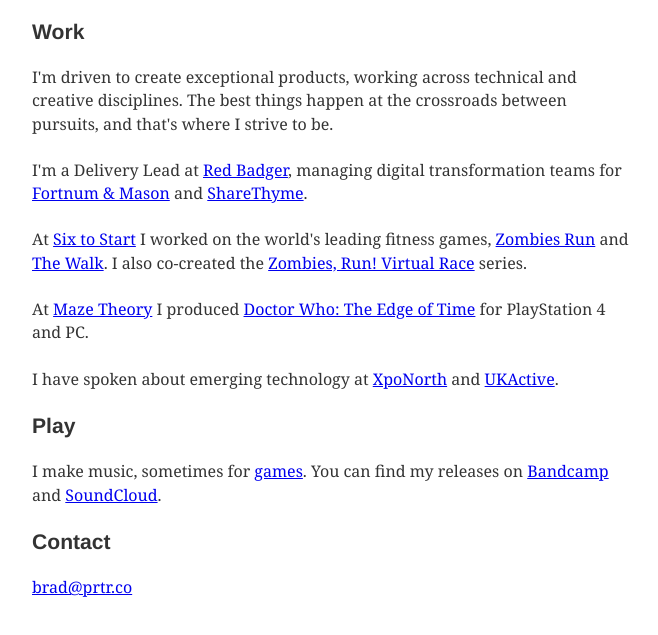
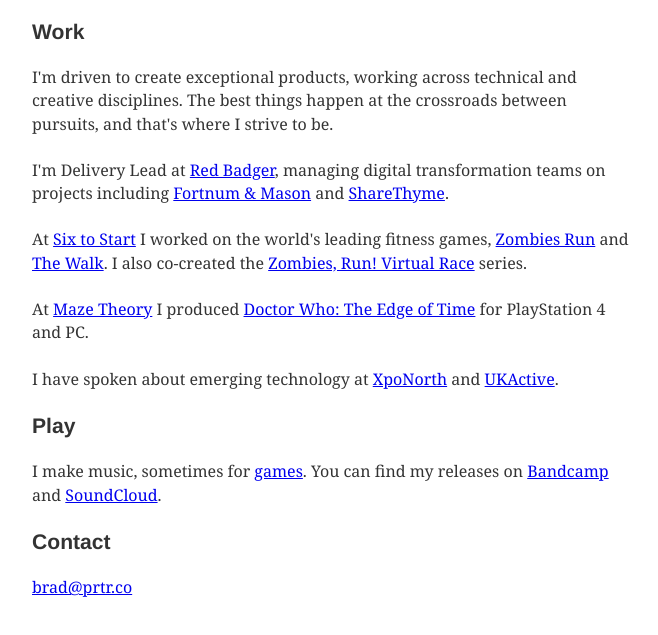
Before and after one commit to bradprtr/prtrco, a Gatsby site: page / in a window 1280 px wide. Shown: the part 133-768 px from the top of the page, without its empty margins (308-966 px from the left). Built offline with nearby package versions, Linux system fonts and the light colour scheme; Gatsby itself is replaced by a stand-in of ours.

Commit message:
Update RB description

```diff
--- a/src/pages/index.js
+++ b/src/pages/index.js
@@ -14,7 +14,7 @@
             <p>I'm currently based in London, UK, where I work in technology.</p>
             <h3>Work</h3>
             <p>I'm driven to create exceptional products, working across technical and creative disciplines. The best things happen at the crossroads between pursuits, and that's where I strive to be.</p>
-            <p>I'm a Delivery Lead at <a href="https://www.red-badger.com" target="_blank" rel="noopener noreferrer">Red Badger</a>, managing digital transformation teams for <a href="https://www.fortnumandmason.com" target="_blank" rel="noopener noreferrer">Fortnum & Mason</a> and <a href="https://www.sharethyme.co.uk" target="_blank" rel="noopener noreferrer">ShareThyme</a>.</p>
+            <p>I'm Delivery Lead at <a href="https://www.red-badger.com" target="_blank" rel="noopener noreferrer">Red Badger</a>, managing digital transformation teams on projects including <a href="https://www.fortnumandmason.com" target="_blank" rel="noopener noreferrer">Fortnum & Mason</a> and <a href="https://www.sharethyme.co.uk" target="_blank" rel="noopener noreferrer">ShareThyme</a>.</p>
             <p>At <a href="https://www.sixtostart.com" target="_blank" rel="noopener noreferrer">Six to Start</a> I worked on the world's leading fitness games, <a href="https://itunes.apple.com/gb/app/zombies-run/id503519713" target="_blank" rel="noopener noreferrer">Zombies Run</a> and <a href="https://itunes.apple.com/gb/app/walk-fitness-tracker-game/id678971662" target="_blank" rel="noopener noreferrer">The Walk</a>. I also co-created the <a href="https://www.zombiesvirtualrace.com" target="_blank" rel="noopener noreferrer">Zombies, Run! Virtual Race</a> series.</p>
             <p>At <a href="https://www.maze-theory.com" target="_blank" rel="noopener noreferrer">Maze Theory</a> I produced <a href="https://www.doctorwhotheedgeoftime.com" target="_blank" rel="noopener noreferrer">Doctor Who: The Edge of Time</a> for PlayStation 4 and PC.</p>
             <p>I have spoken about emerging technology at <a href="https://xponorth.co.uk" target="_blank" rel="noopener noreferrer">XpoNorth</a> and <a href="https://www.ukactive.com/active-uprising/" target="_blank" rel="noopener noreferrer">UKActive</a>.</p>
```
